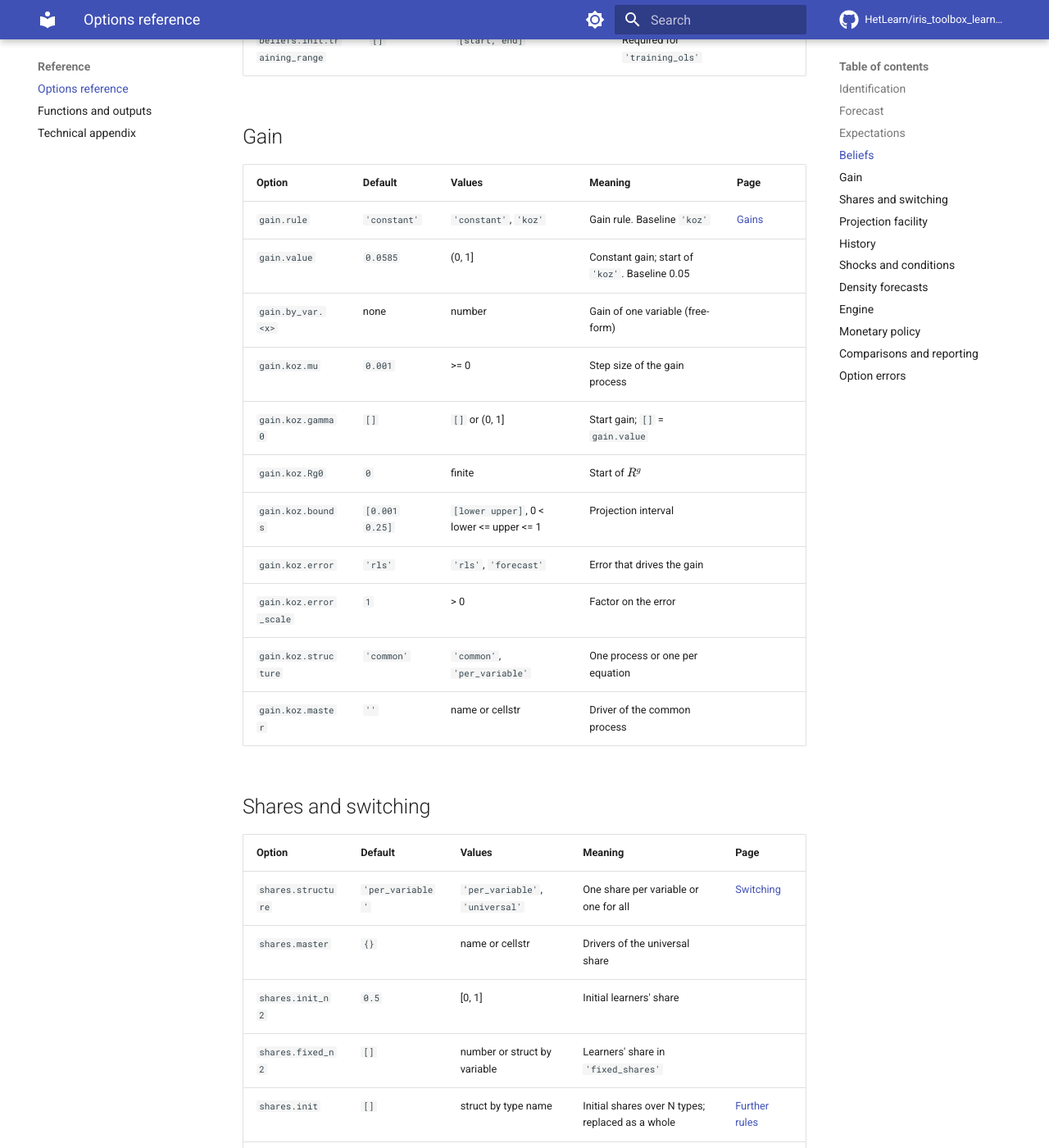
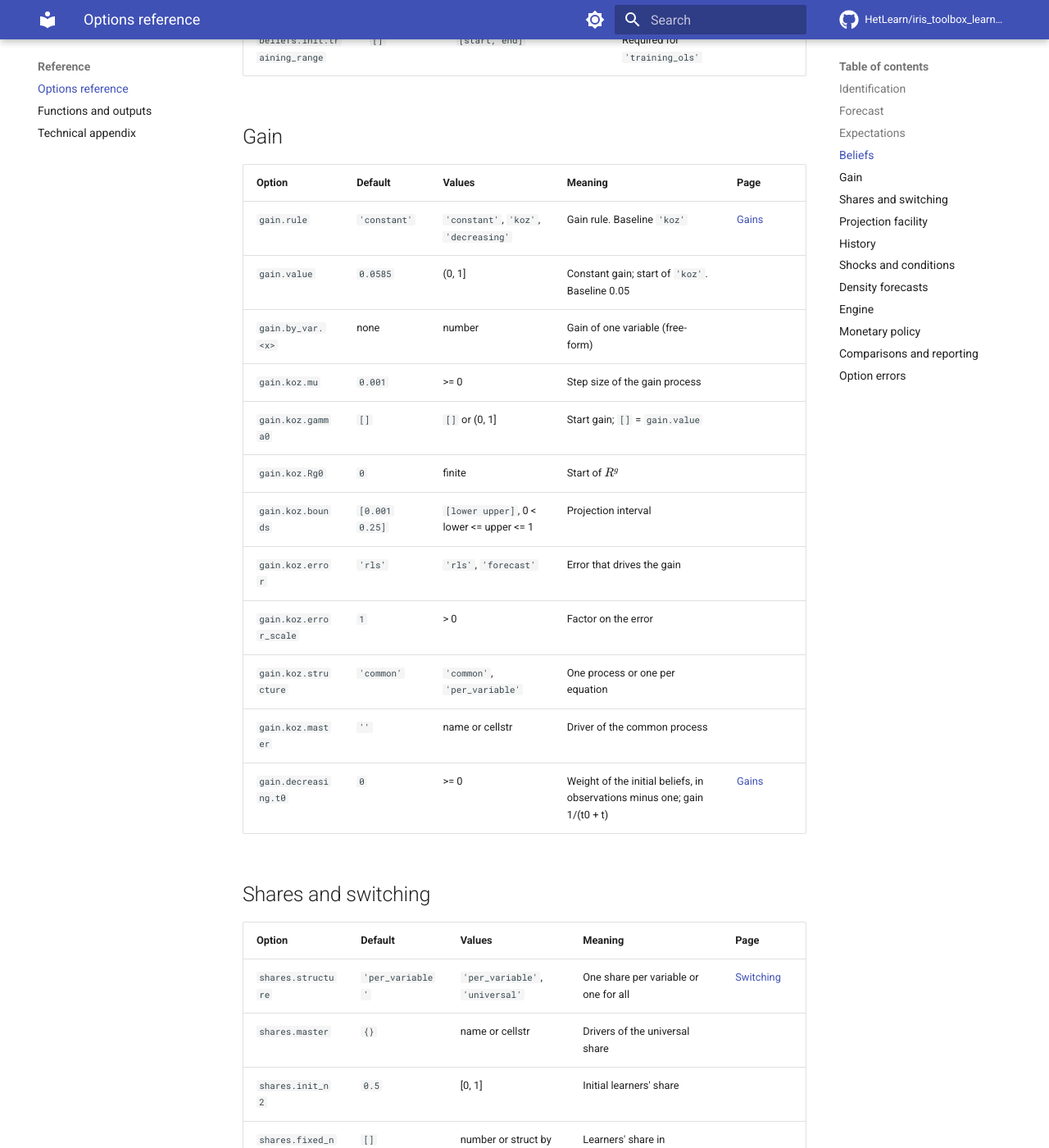
Before and after one commit to HetLearn/iris_toolbox_learning, an MkDocs documentation site: the page built from docs_site/reference/options.md, in a window 1280 px wide and 1400 px high, scrolled down 2764 px. Shown: the whole window at 82% size. Built offline with MkDocs 1.6.1 and Material for MkDocs 9.7.7, drawn with Linux system fonts in a browser that asks for light colours; comment, search, counter and statistics services are not loaded.

Commit message:
docs_site/reference/options.md: gain.rule 'decreasing' and gain.decreasing.t0

```diff
--- a/docs_site/reference/options.md
+++ b/docs_site/reference/options.md
@@ -58,7 +58,7 @@ of motion.
 
 | Option | Default | Values | Meaning | Page |
 |---|---|---|---|---|
-| `gain.rule` | `'constant'` | `'constant'`, `'koz'` | Gain rule. Baseline `'koz'` | [Gains](../options/gains.md) |
+| `gain.rule` | `'constant'` | `'constant'`, `'koz'`, `'decreasing'` | Gain rule. Baseline `'koz'` | [Gains](../options/gains.md) |
 | `gain.value` | `0.0585` | (0, 1] | Constant gain; start of `'koz'`. Baseline 0.05 | |
 | `gain.by_var.<x>` | none | number | Gain of one variable (free-form) | |
 | `gain.koz.mu` | `0.001` | >= 0 | Step size of the gain process | |
@@ -69,6 +69,7 @@ of motion.
 | `gain.koz.error_scale` | `1` | > 0 | Factor on the error | |
 | `gain.koz.structure` | `'common'` | `'common'`, `'per_variable'` | One process or one per equation | |
 | `gain.koz.master` | `''` | name or cellstr | Driver of the common process | |
+| `gain.decreasing.t0` | `0` | >= 0 | Weight of the initial beliefs, in observations minus one; gain 1/(t0 + t) | [Gains](../options/gains.md#the-decreasing-gain) |
 
 ## Shares and switching
 
```
